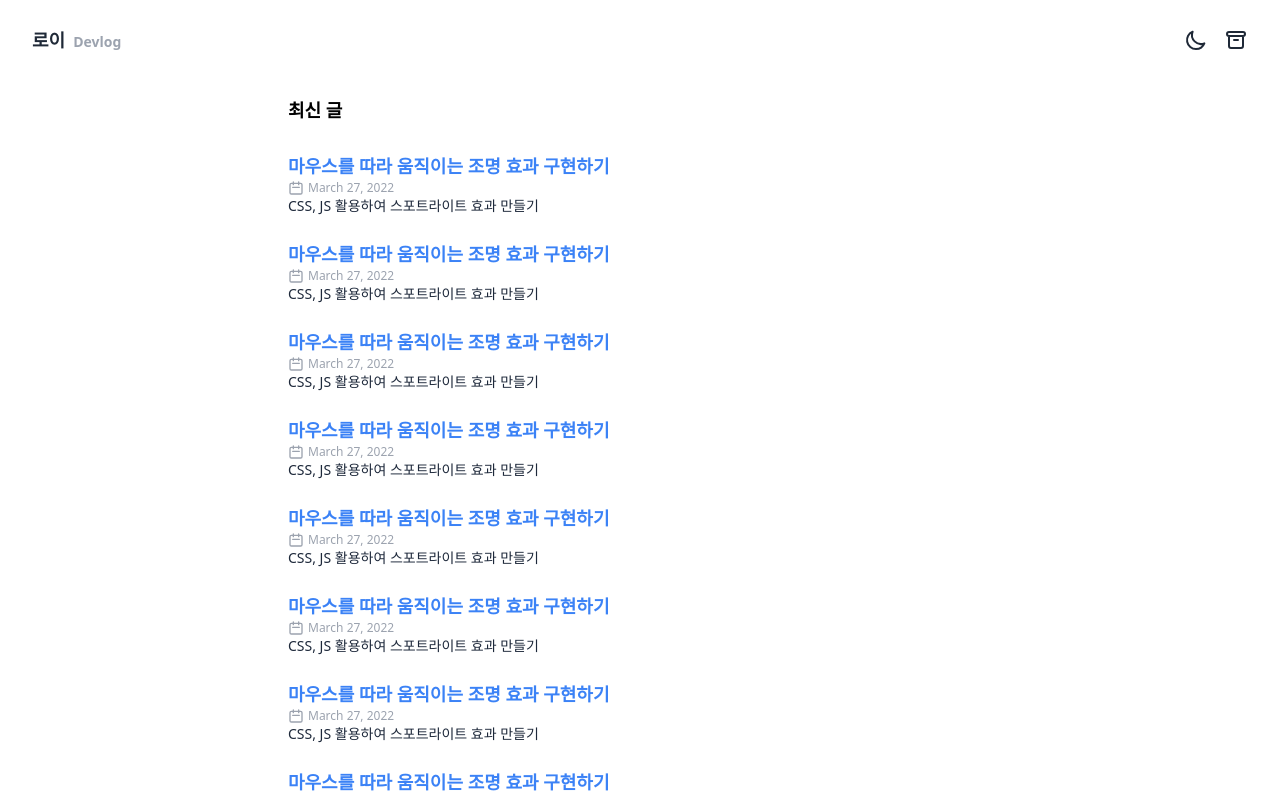
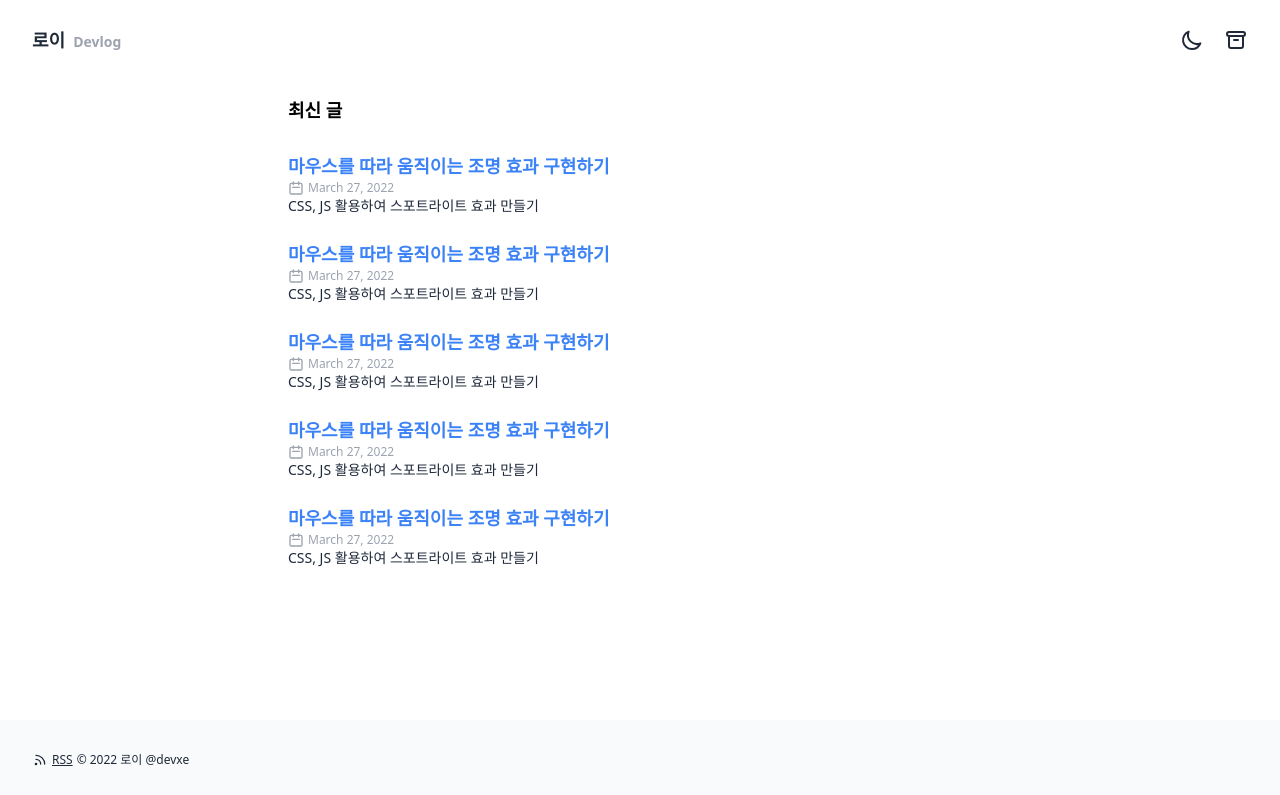
Before and after one commit to devxe/blog-tech, a Next.js app: page / in a window 1280 px wide. Shown: the top 795 px of the page. Built offline with nearby package versions, Linux system fonts and the light colour scheme.

Commit message:
🎨 Design: Footer 퍼블리싱

```diff
--- /dev/null
+++ b/components/Footer.tsx
@@ -0,0 +1,28 @@
+import { NextPage } from "next";
+
+const Footer: NextPage = () => {
+  return (
+    <div className="bg-slate-50 fixed bottom-0 w-full p-8 text-xs dark:bg-gray-700 text-gray-800 dark:text-gray-300">
+      <div className="flex flex-row items-center space-x-1">
+        <svg
+          xmlns="http://www.w3.org/2000/svg"
+          className="h-4 w-4"
+          fill="none"
+          viewBox="0 0 24 24"
+          stroke="currentColor"
+          strokeWidth={2}
+        >
+          <path
+            strokeLinecap="round"
+            strokeLinejoin="round"
+            d="M6 5c7.18 0 13 5.82 13 13M6 11a7 7 0 017 7m-6 0a1 1 0 11-2 0 1 1 0 012 0z"
+          />
+        </svg>
+        <span className="underline">RSS</span>
+        <div>© 2022 로이 @devxe</div>
+      </div>
+    </div>
+  );
+};
+
+export default Footer;
--- a/components/Navgation.tsx
+++ b/components/Header.tsx
@@ -2,7 +2,7 @@ import { NextPage } from "next";
 import { useDispatch } from "react-redux";
 import { setDarkMode } from "../modules/app";
 
-const Navigation: NextPage = () => {
+const Header: NextPage = () => {
   const dispatch = useDispatch();
   const handleDarkMode = () => {
     dispatch(setDarkMode());
@@ -15,7 +15,7 @@ const Navigation: NextPage = () => {
           <div>로이</div>
           <div className="text-sm text-gray-400">Devlog</div>
         </div>
-        <div className="flex flex-row space-x-4">
+        <div className="flex flex-row space-x-5">
           <button onClick={handleDarkMode}>
             <svg
               xmlns="http://www.w3.org/2000/svg"
@@ -54,4 +54,4 @@ const Navigation: NextPage = () => {
   );
 };
 
-export default Navigation;
+export default Header;
--- a/pages/_app.tsx
+++ b/pages/_app.tsx
@@ -1,11 +1,12 @@
 import "../styles/globals.css";
 import type { AppProps } from "next/app";
-import Navigation from "../components/Navgation";
+import Header from "../components/Header";
 import { Provider } from "react-redux";
 import { applyMiddleware, createStore } from "redux";
 import rootReducer from "../modules";
 import logger from "redux-logger";
 import Container from "../components/Container";
+import Footer from "../components/Footer";
 
 const store = createStore(rootReducer, applyMiddleware(logger));
 function MyApp({ Component, pageProps }: AppProps) {
@@ -14,10 +15,11 @@ function MyApp({ Component, pageProps }: AppProps) {
   return (
     <Provider store={store}>
       <Container>
-        <Navigation />
+        <Header />
         <div className="w-full max-w-3xl mx-auto">
           <Component {...pageProps} />
         </div>
+        <Footer />
       </Container>
     </Provider>
   );
--- a/pages/index.tsx
+++ b/pages/index.tsx
@@ -1,5 +1,4 @@
 import type { NextPage } from "next";
-import Navigation from "../components/Navgation";
 import Post from "../components/Post";
 
 const Home: NextPage = () => {
@@ -10,7 +9,7 @@ const Home: NextPage = () => {
           <span className="text-lg font-semibold">최신 글</span>
         </div>
         <div className="space-y-6">
-          {[...Array(20)].map((_, i) => (
+          {[...Array(5)].map((_, i) => (
             <Post key={i} />
           ))}
         </div>
```
Also changed, not shown: pages/api/posts.ts (renamed from pages/api/hello.ts, +4 -4 lines).
